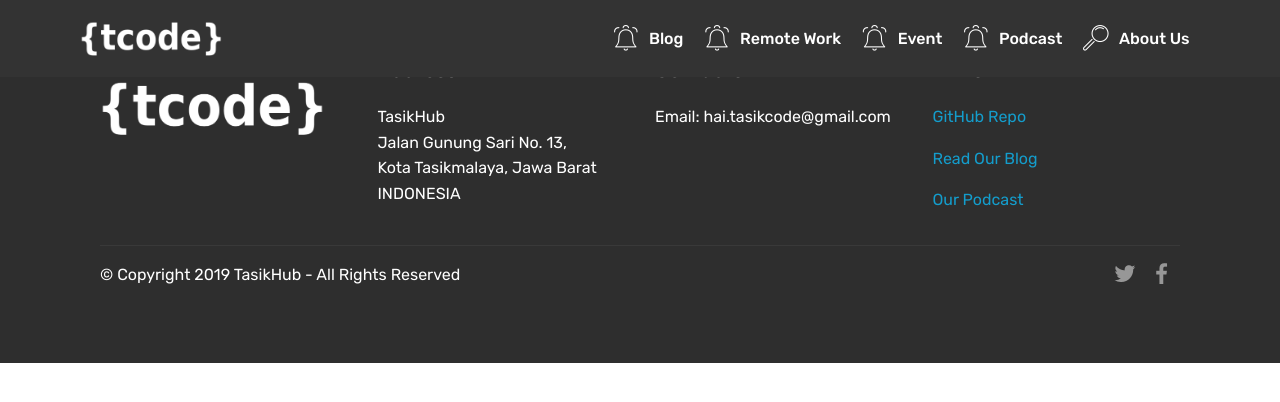
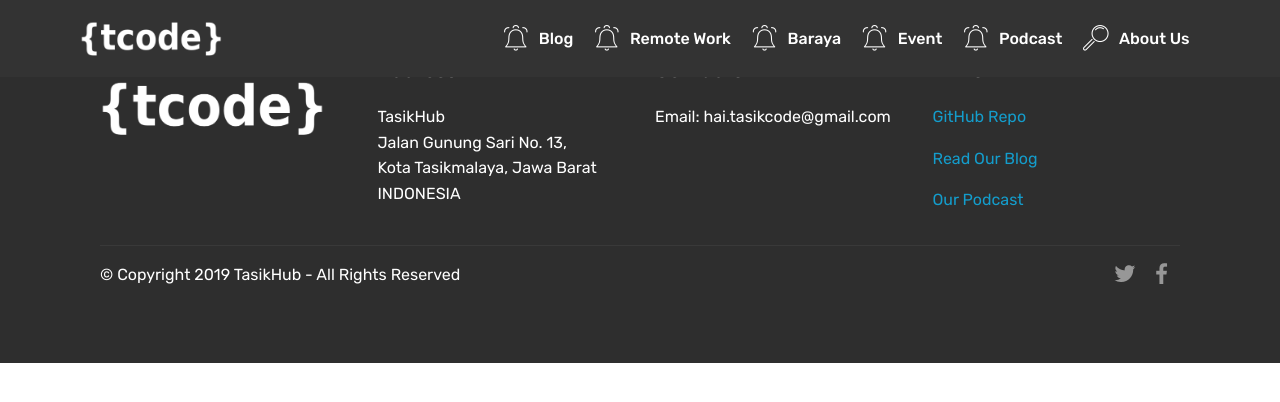
Before and after one commit to TasikCode/tasikcodepage, a CodeIgniter app: page /database/index.php/page/join in a window 1280 px wide. Shown: the top 402 px of the page. Run offline with CodeIgniter, Linux system fonts and the light colour scheme; some web fonts are replaced.

Commit message:
Add link to Baraya

```diff
--- a/application/views/template/head.php
+++ b/application/views/template/head.php
@@ -74,6 +74,11 @@
               </a>
               </li>
               <li class="nav-item">
+              <a class="nav-link link text-white display-4" href="https://baraya.tasikcode.xyz">
+                <span class="mbri-alert mbr-iconfont mbr-iconfont-btn"></span>Baraya
+              </a>
+              </li>
+              <li class="nav-item">
               <a class="nav-link link text-white display-4" href="https://tasikcode.xyz/page/event">
                 <span class="mbri-alert mbr-iconfont mbr-iconfont-btn"></span>Event
               </a>
```
